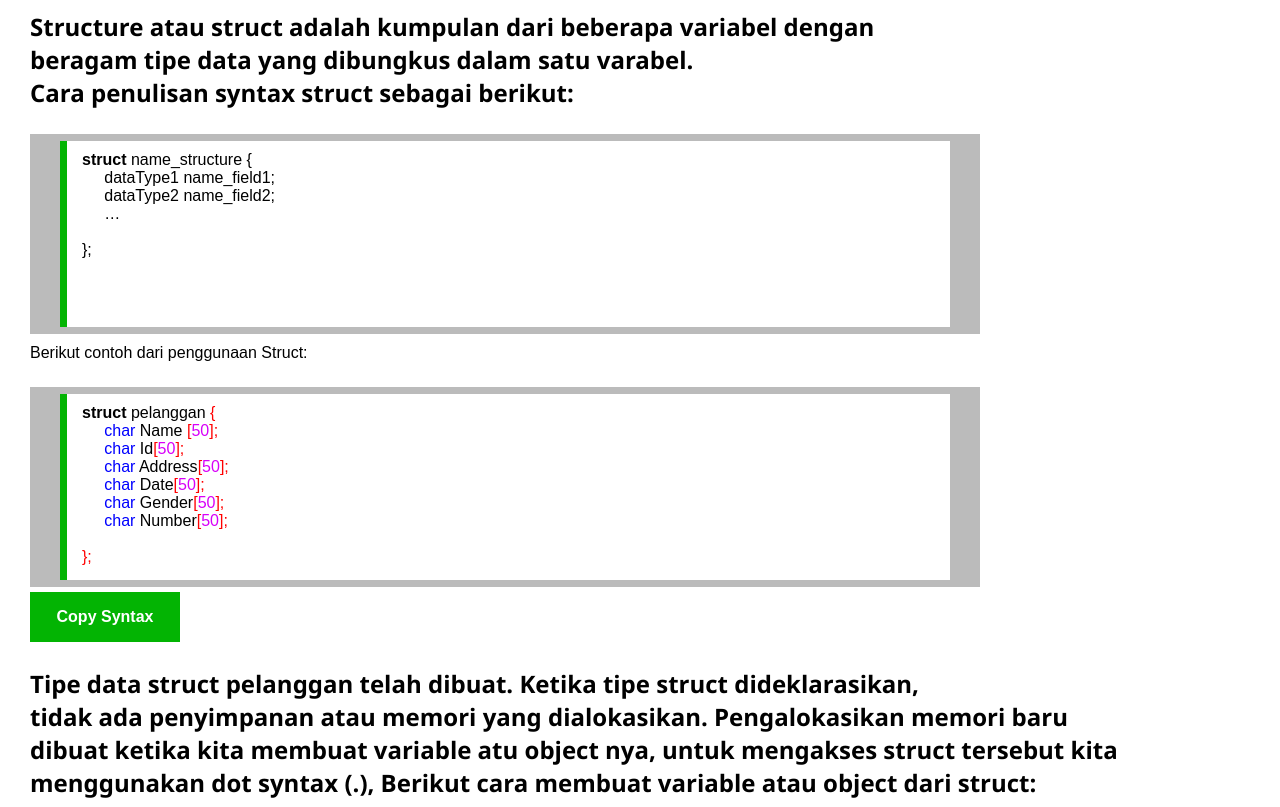
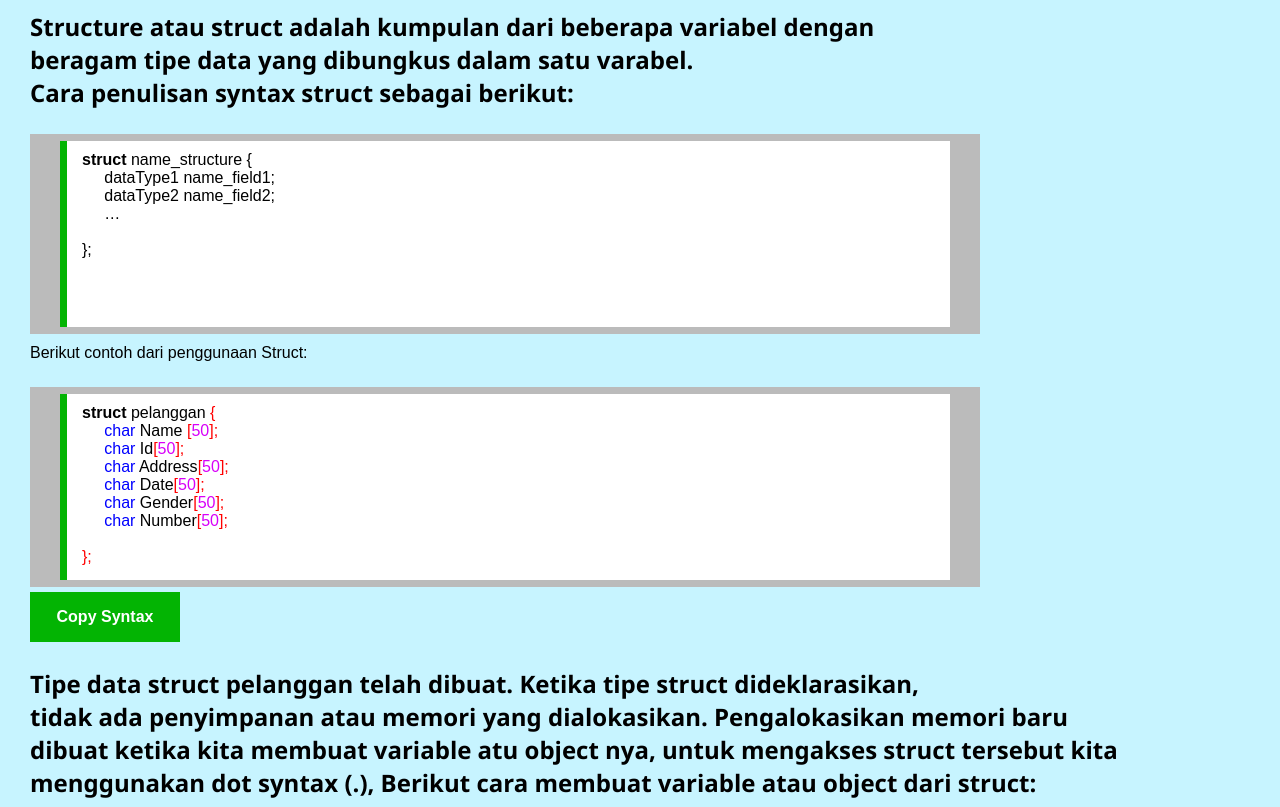
Before and after one commit to thelimits/Learning-C, a plain HTML site: page public/index.html in a window 1280 px wide. Shown: the part 235-1042 px from the top of the page. Drawn offline with nearby package versions, Linux system fonts and the light colour scheme.

Commit message:
Update StyleIndex.css

```diff
--- a/public/Style/StyleIndex.css
+++ b/public/Style/StyleIndex.css
@@ -9,6 +9,7 @@ body{
     min-height: 100vh;
     width: 100%;
     margin-bottom: 25px;
+    background-color: rgb(199, 244, 255);
 }
 
 div{
```
